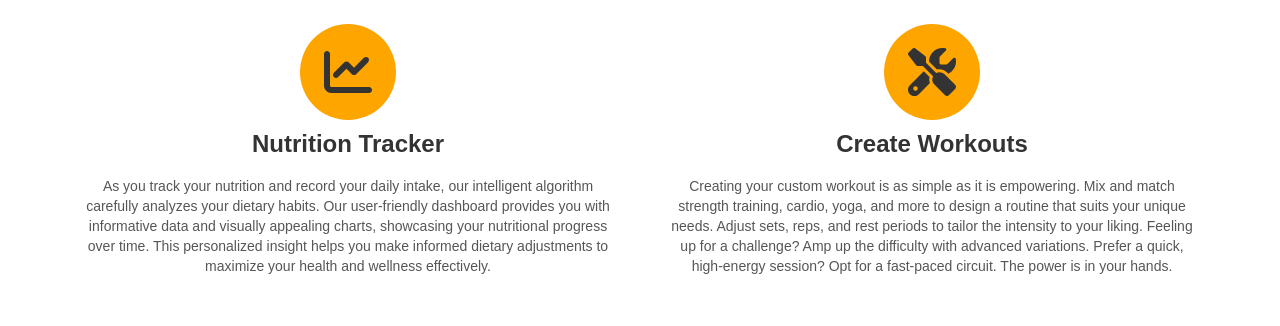
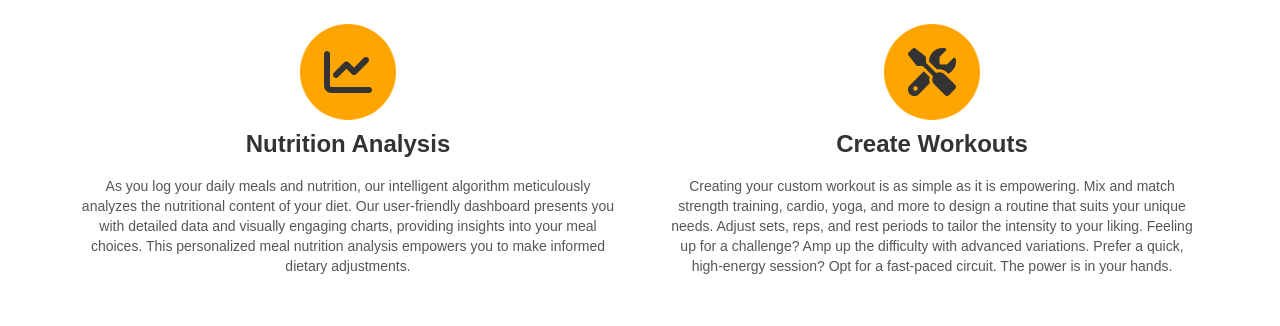
Before and after one commit to PatrickLisiecki/fit-sync, a React (Vite) app in the folder client/: page / in a window 1280 px wide. Shown: the part 1340-1666 px from the top of the page. Built offline with nearby package versions, Linux system fonts and the light colour scheme; no server answers.

Commit message:
nutrition

```diff
--- a/client/src/routes/Home/Home.jsx
+++ b/client/src/routes/Home/Home.jsx
@@ -34,10 +34,7 @@ export default function Root() {
           </div>
         </div>
       </section>
-      <section
-        className=" bg-white shadow-bs inline-block w-full"
-        id="features"
-      >
+      <section className=" bg-white shadow-bs inline-block w-full">
         <div className="container mx-auto px-4 py-8">
           <h3 className="text-4xl font-semibold text-center pt-8 ">Features</h3>
           <p className="text-center  font-light">
@@ -83,16 +80,15 @@ export default function Root() {
                 <FontAwesomeIcon icon={faChartLine} className="text-5xl my-6" />
               </div>
               <h3 className="text-2xl font-semibold text-center mt-2">
-                Nutrition Tracker
+                Nutrition Analysis
               </h3>
               <p className="my-4  text-center mx-6 text-secondary text-sm ">
-                As you track your nutrition and record your daily intake, our
-                intelligent algorithm carefully analyzes your dietary habits.
-                Our user-friendly dashboard provides you with informative data
-                and visually appealing charts, showcasing your nutritional
-                progress over time. This personalized insight helps you make
-                informed dietary adjustments to maximize your health and
-                wellness effectively.
+                As you log your daily meals and nutrition, our intelligent
+                algorithm meticulously analyzes the nutritional content of your
+                diet. Our user-friendly dashboard presents you with detailed
+                data and visually engaging charts, providing insights into your
+                meal choices. This personalized meal nutrition analysis empowers
+                you to make informed dietary adjustments.
               </p>
             </div>
             <div className="flex flex-col items-center mt-8 mb-8">
```
